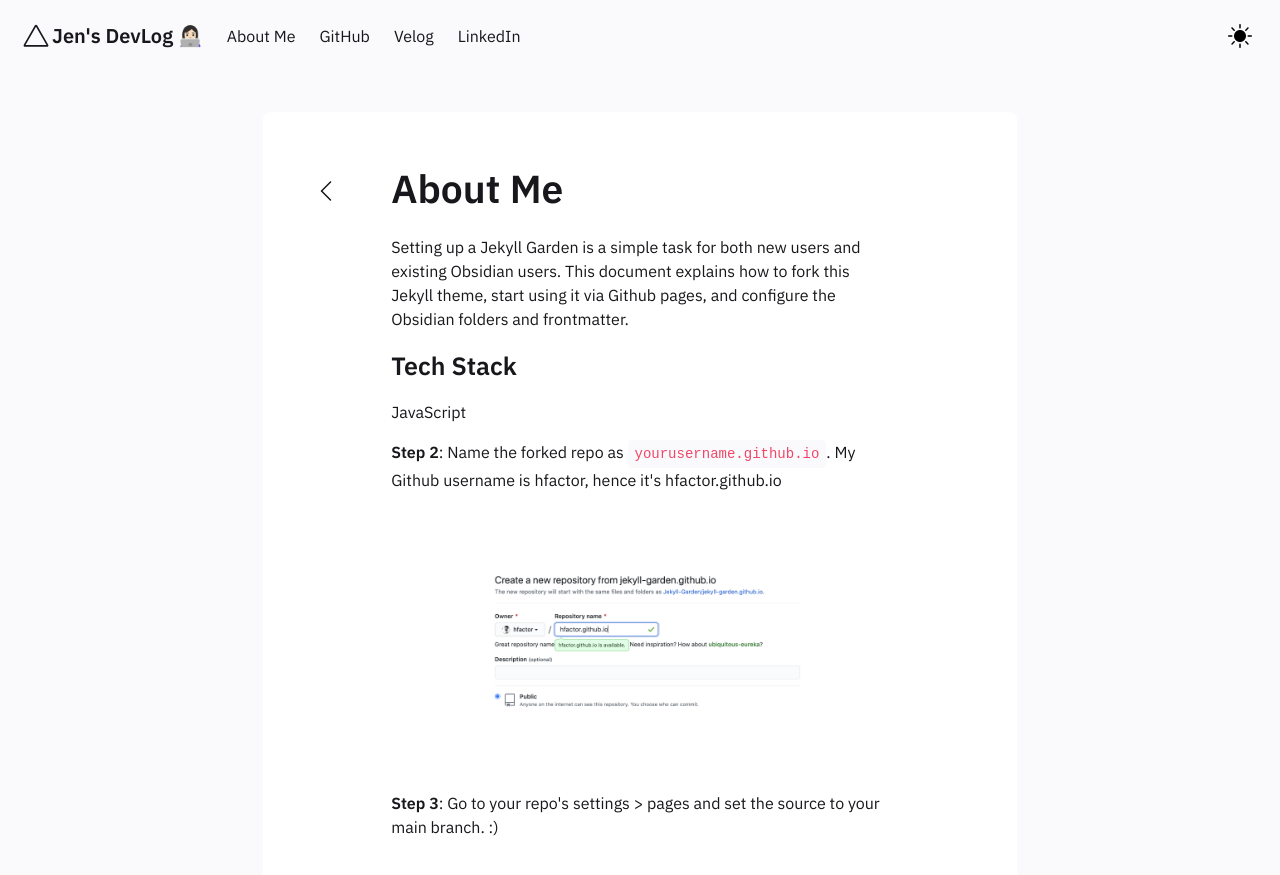
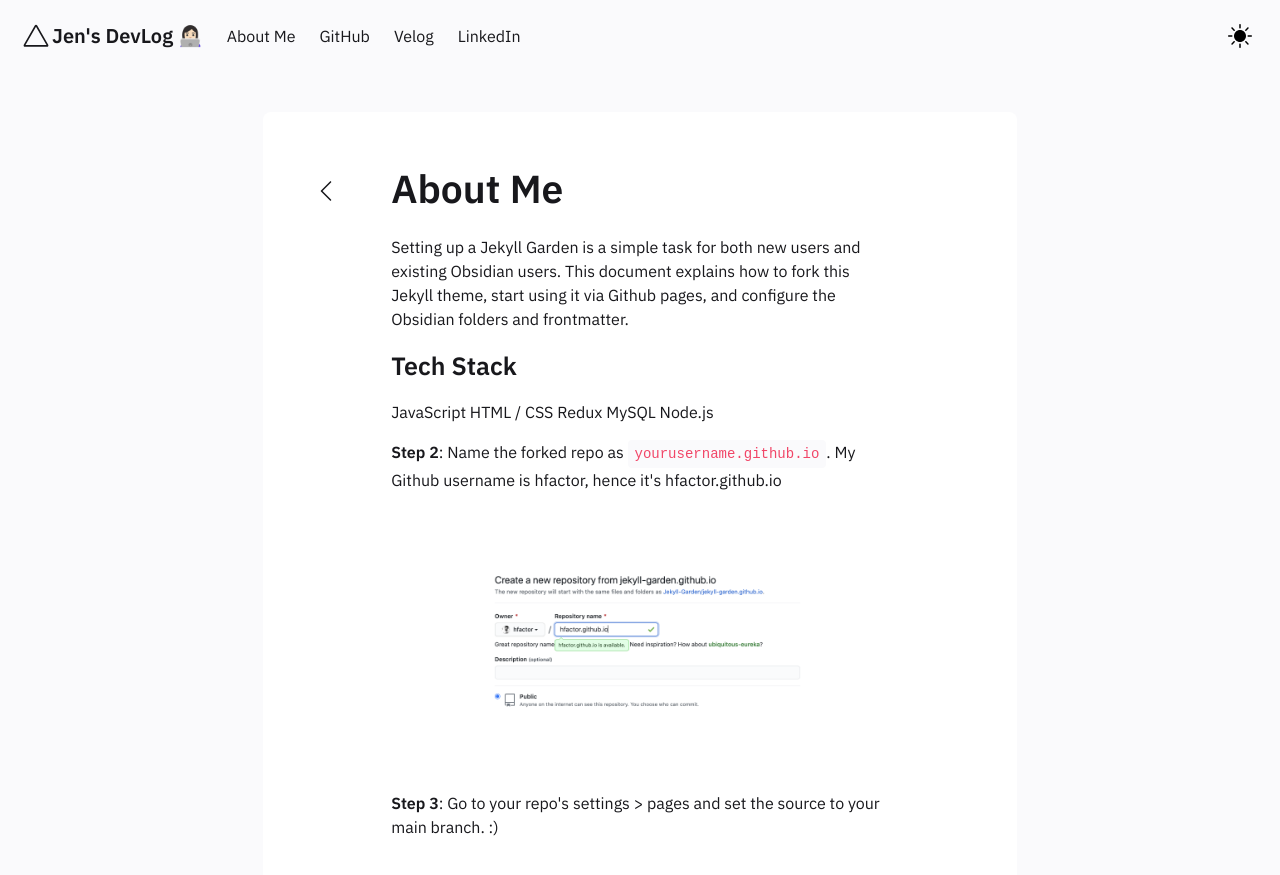
Before and after one commit to jenjenhub/blog, a Jekyll site: the page built from _posts/2020-03-01-how-to.md, in a window 1280 px wide and 900 px high. Shown: the top 875 px of the window. Built offline with Jekyll 4.4.1, drawn with Linux system fonts in a browser that asks for light colours.

Commit message:
Update 2020-03-01-how-to.md

```diff
--- a/_posts/2020-03-01-how-to.md
+++ b/_posts/2020-03-01-how-to.md
@@ -7,6 +7,10 @@ Setting up a Jekyll Garden is a simple task for both new users and existing Obsi
 ### Tech Stack
 
 JavaScript
+HTML / CSS
+Redux
+MySQL
+Node.js
 
 
 **Step 2**: Name the forked repo as `yourusername.github.io`. My Github username is hfactor, hence it's hfactor.github.io
```
